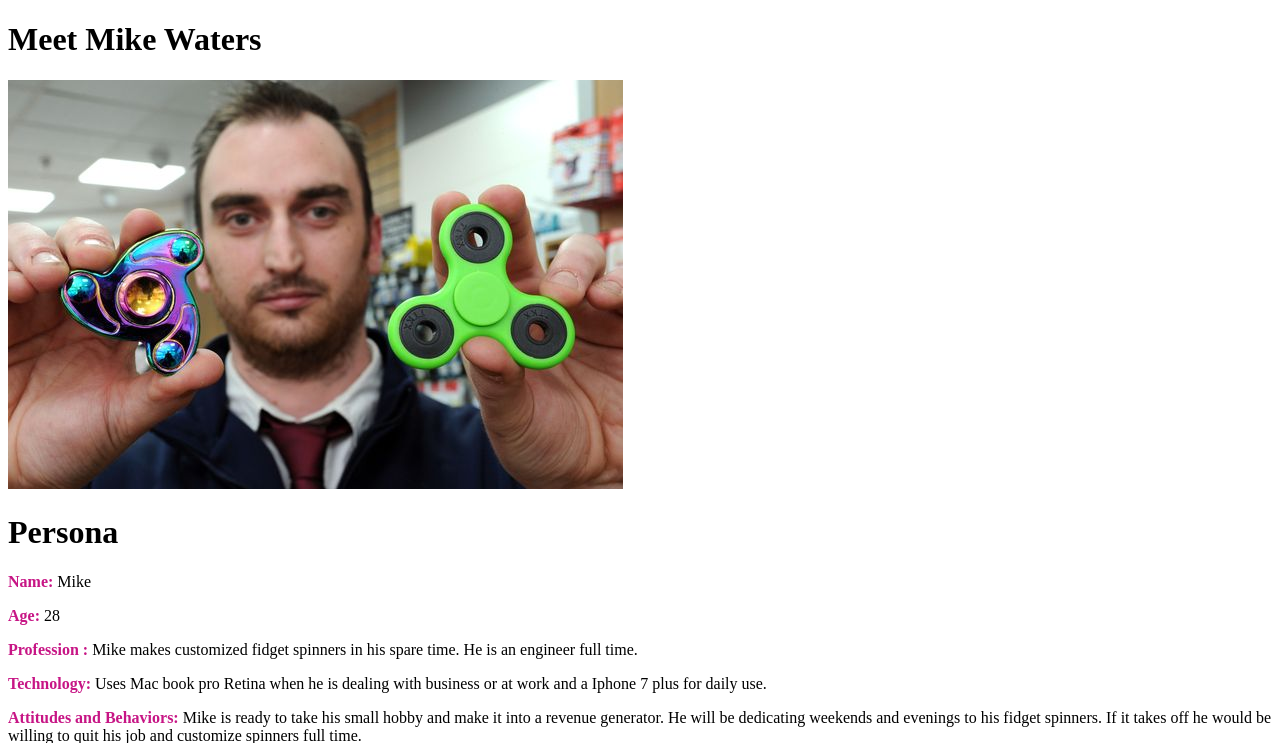
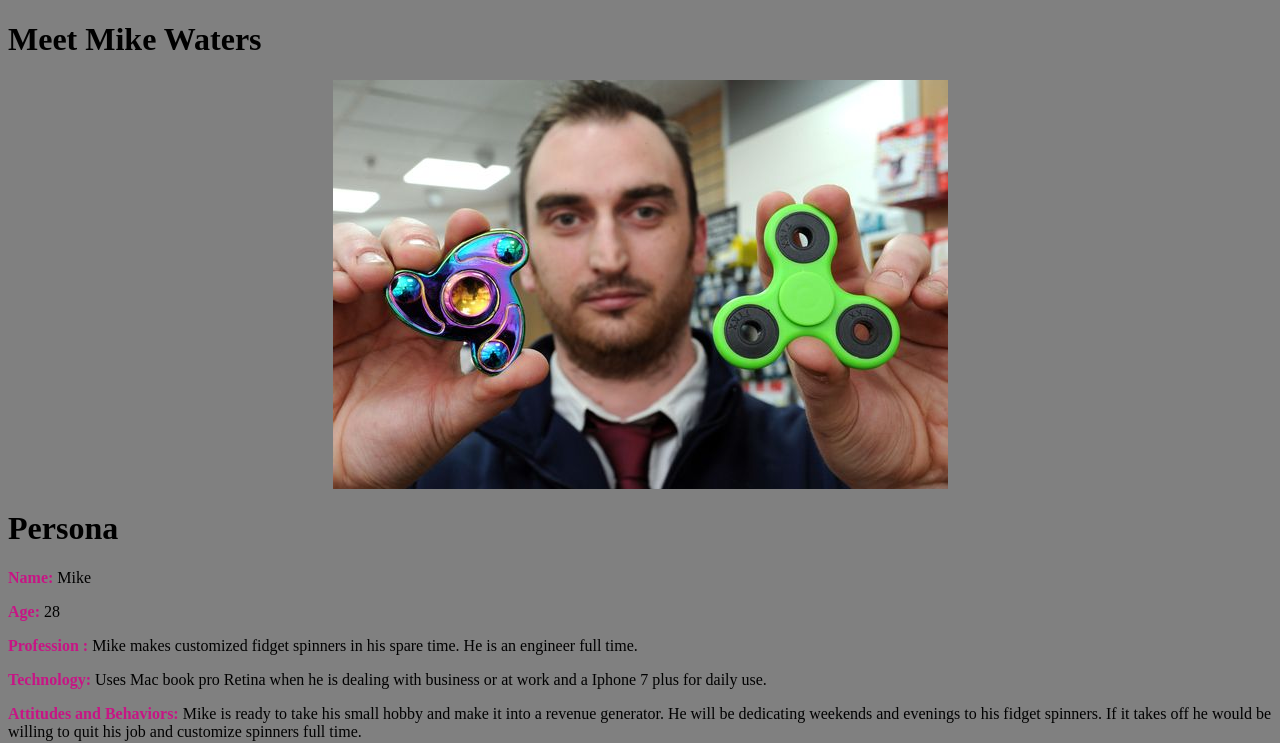
Before and after one commit to dbranch82/data-design-etsy, a PHP site: page / in a window 1280 px wide. Shown: the top 743 px of the page. Run offline with PHP 8.4, Linux system fonts and the light colour scheme.

Commit message:
Centered Image, deleted whitespace in code and fixed comment

```diff
--- a/index.php
+++ b/index.php
@@ -1,15 +1,16 @@
 <!DOCTYPE html>
 <html>
 	<head>
-		<!---I made my letters pink!---->
+		<style> body { background-color: grey;}</style>
+		<!--I made my letters pink!-->
 		<style>strong { text align: center;
 		color: mediumvioletred;}</style>
 		<meta charset="utf-8"/>
 		<title>About Mike</title>
 	</head>
 	<body>
-		<h1 id="page header">Meet Mike Waters</h1>
-	<img src="epic/image/mikefidgetspinner.jpg">
+		<h1 id="pageheader">Meet Mike Waters</h1>
+		<img style="margin:0 auto;display:block" src="epic/image/mikefidgetspinner.jpg" alt="Mike">
 		<h1>Persona</h1>
 		<p><strong>Name:</strong> Mike </p>
 		<p><strong>Age:</strong> 28</p>
```
